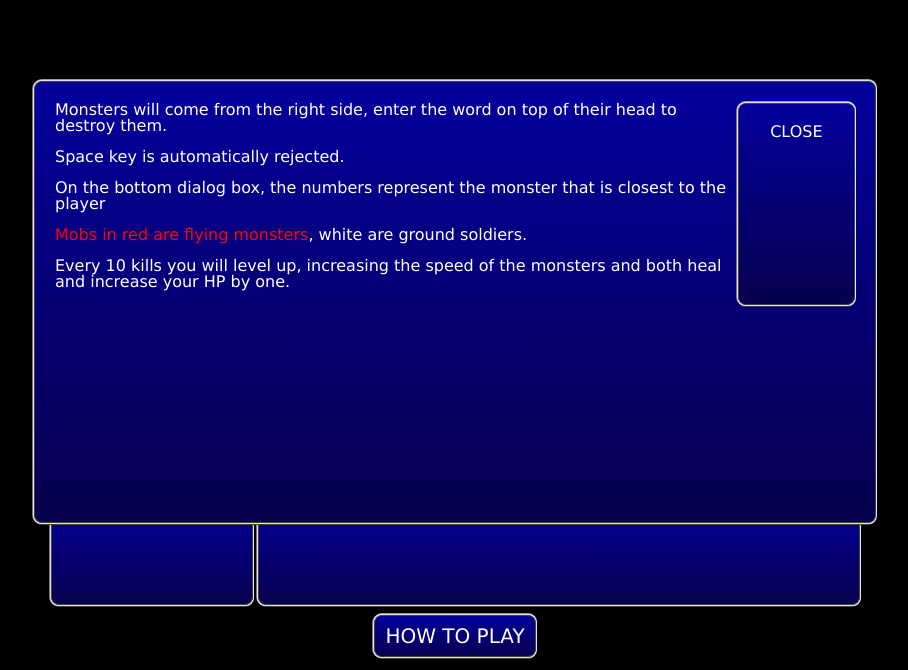
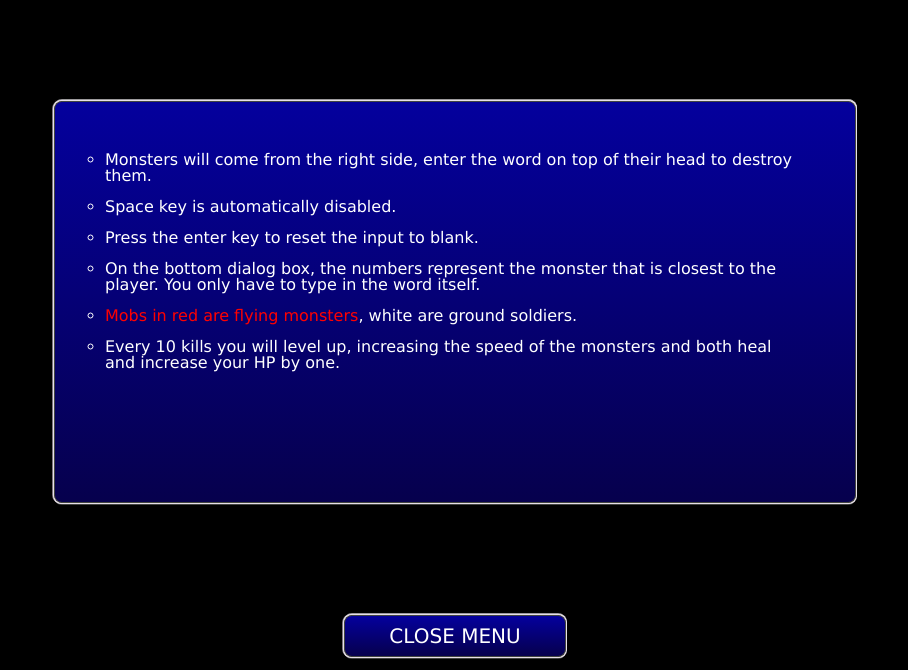
Before and after one commit to Trombed/typing_game, a website built with webpack: page index.html in a window 1280 px wide. Both pictures are taken after a click on the element "HOW TO PLAY". Shown: the top 670 px of the page, without its empty margins (185-1093 px from the left). Built offline with Linux system fonts and the light colour scheme.

Commit message:
add help menu

```diff
--- a/index.html
+++ b/index.html
@@ -79,10 +79,14 @@
                         Monsters will come from the right side, enter the word on top of their head to destroy them.
                     </li>
                     <li>
-                            Space key is automatically rejected.
+                            Space key is automatically disabled.
+                    </li>
+
+                    <li>
+                        Press the enter key to reset the input to blank.
                     </li>
                     <li>
-                        On the bottom dialog box, the numbers represent the monster  that is closest to the player
+                        On the bottom dialog box, the numbers represent the monster  that is closest to the player. You only have to type in the word itself.
                     </li>
 
 
@@ -96,15 +100,13 @@
                     </li>
                 </ul>
                 </div>
-                <div class="Help-Box-Close Word-List-Container" >
-                    CLOSE
-                </div>
+
             </div>
         </div>
 
 </div>
 
-    <div class="Menu">
+    <div class="Menu visible" id="Main-Menu">
         <div class="Word-List-Container Left-Side" >
             <div class="Info hide" id="Info">
                 <div class="Menu-Row">
--- a/src/game.js
+++ b/src/game.js
@@ -83,7 +83,7 @@ class Game {
 
     deleteWord(e) {
         if (e.keyCode === 13) {
-            debugger
+
             this.value = ""
         }
     }
@@ -314,6 +314,8 @@ class Game {
 
     gameOvered() {
         this.initializeGame = false;
+        this.input.removeEventListener("keydown", this.deleteWord)
+
         document.getElementById("Game-Background").innerHTML = ""
         this.cursor.classList.toggle("hide")
         this.input.classList.toggle("hide")
--- a/src/index.js
+++ b/src/index.js
@@ -19,6 +19,7 @@ document.addEventListener("DOMContentLoaded", () => {
     const killsBox = document.getElementById("KILLS")
     const wpmBox = document.getElementById("WPM")
     const volumeControl = document.getElementById("Volume")
+    let helpShow = false;
     volumeControl.addEventListener("click", toggleMusic)
     let muted = false
 
@@ -27,9 +28,14 @@ document.addEventListener("DOMContentLoaded", () => {
 
     howTo.addEventListener("click", showHelp)
     function showHelp(e) {
+      helpShow = !helpShow
 
-      console.log("test")
       helpBox.classList.toggle("hide")
+      if (!helpShow) {
+        howTo.innerHTML = "HOW TO PLAY"
+      } else {
+        howTo.innerHTML = "CLOSE MENU"
+      }
     }
 
 
@@ -54,6 +60,7 @@ document.addEventListener("DOMContentLoaded", () => {
 
     function start(e) {
       if (e.code === "Enter") {
+        document.getElementById("Main-Menu").classList.remove("visible")
         let splash = document.getElementById("Splash")
         splash.classList.add("Swirl");
         splash.addEventListener("animationstart", () => {
```
Also changed, not shown: dist/canvas.css, dist/main.js, 1 other file.
